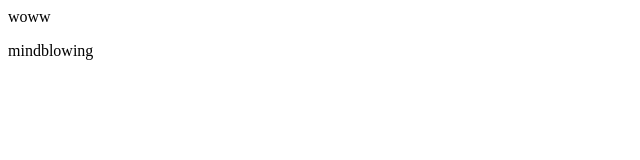
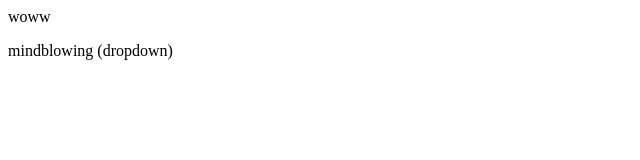
Before and after one commit to SujanRaikar/localrepo, a plain HTML site: page index.html in a window 1280 px wide. Shown: the full height of the page, 0-640 px from the left. Drawn offline with Linux system fonts and the light colour scheme.

```diff
--- a/index.html
+++ b/index.html
@@ -1,2 +1,2 @@
 <P> woww  </P>
-<p> mindblowing </p>
+<p> mindblowing (dropdown)</p>
```
